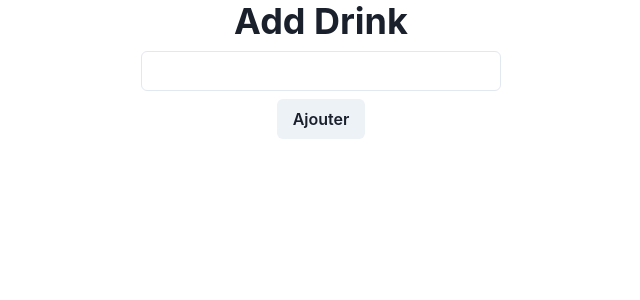
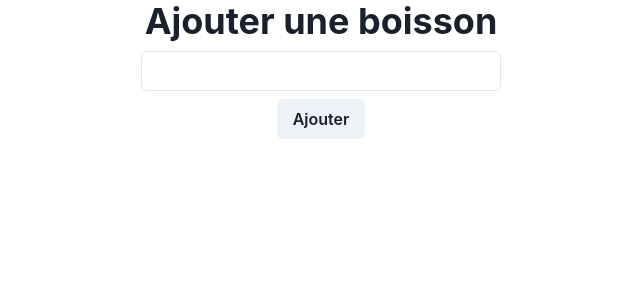
Before and after one commit to Singebob/bar_app, a Next.js app in the folder front/: page /drinks/add in a window 1280 px wide. Shown: the top 300 px of the page, without its empty margins (319-959 px from the left). Built offline with nearby package versions, Linux system fonts and the light colour scheme.

Commit message:
draft: New scenario to change route

```diff
--- a/front/src/pages/drinks/add.tsx
+++ b/front/src/pages/drinks/add.tsx
@@ -4,7 +4,7 @@ export default function AddDrink() {
     const toast = useToast();
     return (
         <Stack alignItems={'center'}>
-            <Heading>Add Drink</Heading>
+            <Heading>Ajouter une boisson</Heading>
             <Input maxWidth={360}></Input>
             <Button
                 onClick={() => toast({ title: 'Pas implémenté', status: 'info', duration: 5000, isClosable: true })}
```
Also changed, not shown: 1 other file (tests, documents, lock files or other folders).
